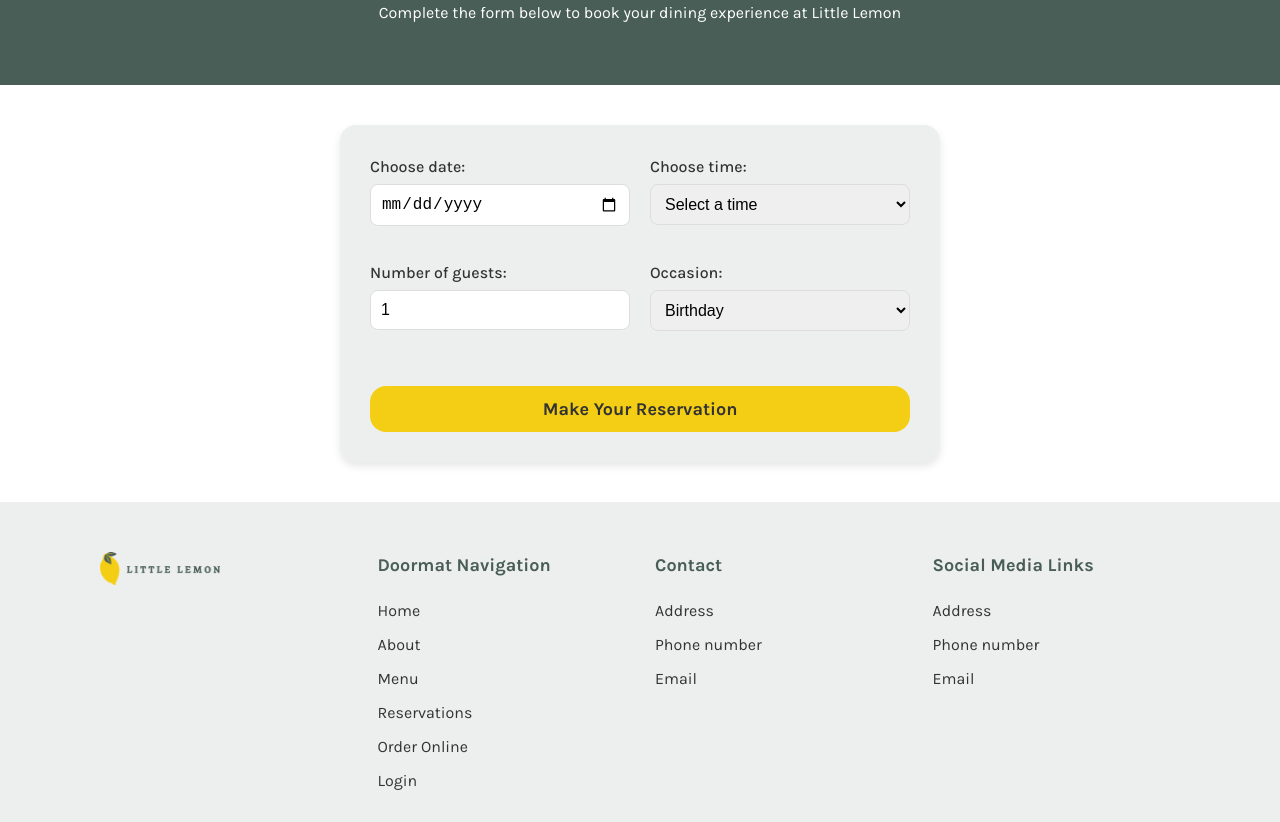
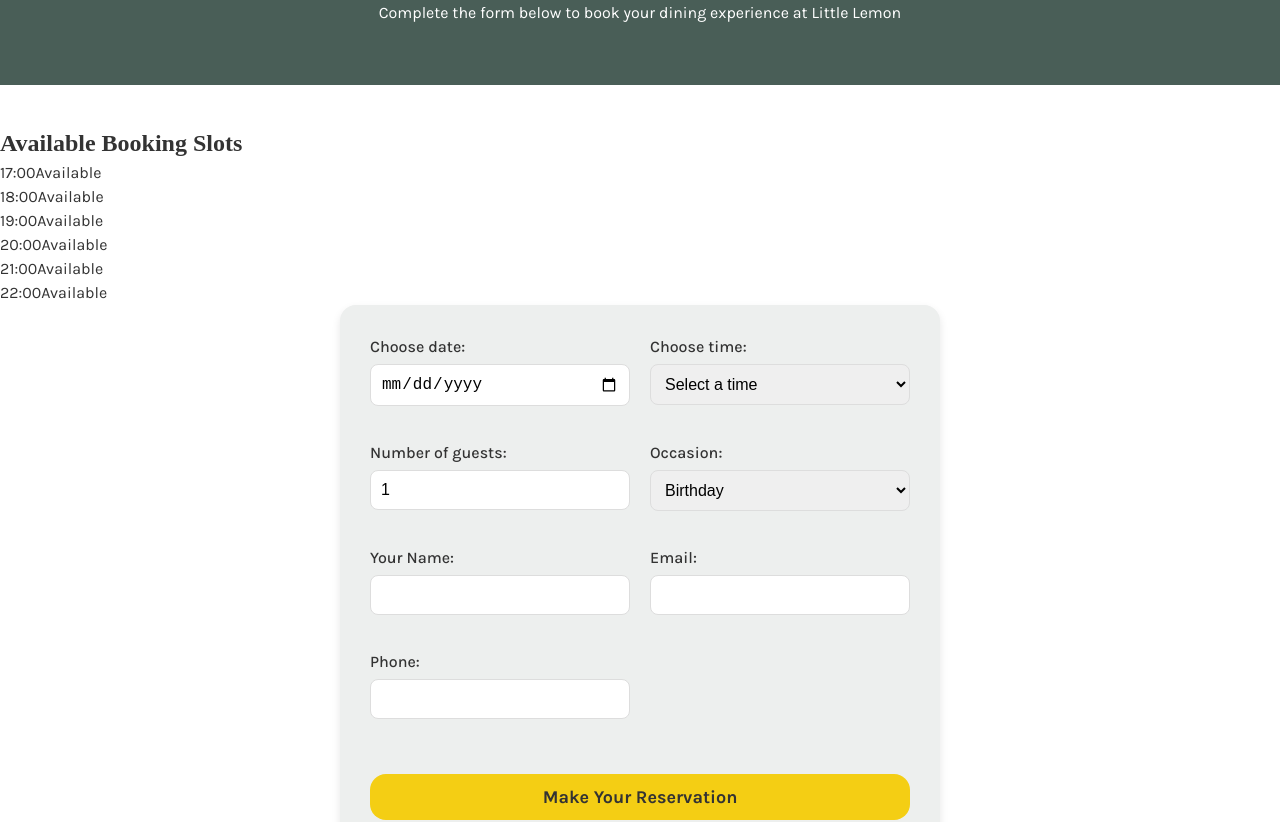
Before and after one commit to gene0524/little-lemon-app, a React (Create React App) app: page /booking in a window 1280 px wide. Shown: the part 320-1142 px from the top of the page. Built offline with nearby package versions, Linux system fonts and the light colour scheme; a web font is replaced by a local one.

Commit message:
feat(booking): implement state management for booking slots

```diff
--- a/src/App.js
+++ b/src/App.js
@@ -1,24 +1,16 @@
 import './App.css';
-import { BrowserRouter as Router, Routes, Route } from 'react-router-dom';
+import { BrowserRouter as Router } from 'react-router-dom';
 import Header from './components/Header';
 import Nav from './components/Nav';
 import Footer from './components/Footer';
-import HomePage from './components/HomePage';
-import BookingPage from './components/BookingPage';
+import Main from './components/Main';
 
 function App() {
   return (
     <Router>
       <Header />
       <Nav />
-      <Routes>
-        <Route path="/" element={<HomePage />} />
-        <Route path="/booking" element={<BookingPage />} />
-        <Route path="/about" element={<h1>About Page (Coming Soon)</h1>} />
-        <Route path="/menu" element={<h1>Menu Page (Coming Soon)</h1>} />
-        <Route path="/order-online" element={<h1>Order Online Page (Coming Soon)</h1>} />
-        <Route path="/login" element={<h1>Login Page (Coming Soon)</h1>} />
-      </Routes>
+      <Main />
       <Footer />
     </Router>
   );
--- a/src/components/BookingForm.js
+++ b/src/components/BookingForm.js
@@ -1,14 +1,15 @@
 import React, { useState } from 'react';
 
-function BookingForm() {
+function BookingForm({ availableTimes, updateTimes }) {
   const [formData, setFormData] = useState({
     date: '',
     time: '',
     guests: 1,
-    occasion: 'Birthday'
+    occasion: 'Birthday',
+    name: '',
+    email: '',
+    phone: ''
   });
-
-  const availableTimes = ['17:00', '18:00', '19:00', '20:00', '21:00', '22:00'];
 
   const handleChange = (e) => {
     const { name, value } = e.target;
@@ -16,6 +17,11 @@ function BookingForm() {
       ...prevState,
       [name]: value
     }));
+
+    // If date changes, update available times
+    if (name === 'date') {
+      updateTimes(value);
+    }
   };
 
   const handleSubmit = (e) => {
@@ -79,7 +85,45 @@ function BookingForm() {
         >
           <option value="Birthday">Birthday</option>
           <option value="Anniversary">Anniversary</option>
+          <option value="Business">Business</option>
+          <option value="Other">Other</option>
         </select>
+      </div>
+
+      <div className="form-group">
+        <label htmlFor="name">Your Name:</label>
+        <input
+          type="text"
+          id="name"
+          name="name"
+          value={formData.name}
+          onChange={handleChange}
+          required
+        />
+      </div>
+
+      <div className="form-group">
+        <label htmlFor="email">Email:</label>
+        <input
+          type="email"
+          id="email"
+          name="email"
+          value={formData.email}
+          onChange={handleChange}
+          required
+        />
+      </div>
+
+      <div className="form-group">
+        <label htmlFor="phone">Phone:</label>
+        <input
+          type="tel"
+          id="phone"
+          name="phone"
+          value={formData.phone}
+          onChange={handleChange}
+          required
+        />
       </div>
 
       <button type="submit" className="reserve-button">Make Your Reservation</button>
--- a/src/components/BookingPage.js
+++ b/src/components/BookingPage.js
@@ -1,7 +1,8 @@
 import React from 'react';
 import BookingForm from './BookingForm';
+import BookingSlot from './BookingSlot';
 
-function BookingPage() {
+function BookingPage({ availableTimes, updateTimes }) {
   return (
     <main className="booking-page">
       <section className="booking-hero">
@@ -9,8 +10,20 @@ function BookingPage() {
         <p>Complete the form below to book your dining experience at Little Lemon</p>
       </section>
 
+      <section className="available-slots">
+        <h2>Available Booking Slots</h2>
+        <div className="slots-container">
+          {availableTimes.map((time, index) => (
+            <BookingSlot key={index} time={time} />
+          ))}
+        </div>
+      </section>
+
       <section className="booking-form-container">
-        <BookingForm />
+        <BookingForm
+          availableTimes={availableTimes}
+          updateTimes={updateTimes}
+        />
       </section>
     </main>
   );
--- /dev/null
+++ b/src/components/BookingSlot.js
@@ -0,0 +1,12 @@
+import React from 'react';
+
+function BookingSlot({ time }) {
+  return (
+    <div className="booking-slot">
+      <span className="slot-time">{time}</span>
+      <span className="slot-status">Available</span>
+    </div>
+  );
+}
+
+export default BookingSlot;
--- a/src/components/Main.js
+++ b/src/components/Main.js
@@ -1,108 +1,52 @@
-import React from 'react';
-import bruschettaImage from '../assets/bruchetta.jpg';  // Adjust path as needed
-import greekSaladImage from '../assets/greek-salad.jpg';  // Adjust path as needed
-import lemonDessertImage from '../assets/lemon-dessert.jpg';  // Adjust path as needed
-import heroImage from '../assets/plate-food.jpg';  // Adjust path as needed
+import React, { useReducer } from 'react';
+import { Routes, Route } from 'react-router-dom';
+import HomePage from './HomePage';
+import BookingPage from './BookingPage';
+
+// Define the reducer function for available times
+const availableTimesReducer = (state, action) => {
+  switch(action.type) {
+    case 'UPDATE_TIMES':
+      // For now, return the same times regardless of date as specified in instructions
+      return state;
+    default:
+      return state;
+  }
+};
+
+// Initialize times function
+const initializeTimes = () => {
+  // Return initial available times
+  return ['17:00', '18:00', '19:00', '20:00', '21:00', '22:00'];
+};
 
 function Main() {
+  // Use the reducer for available times
+  const [availableTimes, dispatch] = useReducer(availableTimesReducer, null, initializeTimes);
+
+  // Function to update times based on selected date
+  const updateTimes = (date) => {
+    dispatch({ type: 'UPDATE_TIMES', payload: date });
+  };
+
   return (
     <main>
-      {/* Hero Section */}
-      <section className="hero">
-        <div className="hero-content">
-          <h1>Little Lemon</h1>
-          <h2>Chicago</h2>
-          <p>We are a family owned Mediterranean restaurant, focused on traditional recipes served with a modern twist.</p>
-          <button className="reserve-button">Reserve a Table</button>
-        </div>
-        <img src={heroImage} alt="Restaurant dish" className="hero-image" />
-      </section>
-
-      {/* Specials Section */}
-      <section className="specials">
-        <div className="specials-header">
-          <h3 className="specials-title">Weekly specials</h3>
-          <button className="online-menu-button">Online Menu</button>
-        </div>
-
-        <div className="cards-container">
-          <div className="card">
-            <img src={greekSaladImage} alt="Greek salad" className="card-image" />
-            <div className="card-content">
-              <div className="card-title">
-                <h4>Greek salad</h4>
-                <span className="card-price">$12.99</span>
-              </div>
-              <p className="card-description">The famous greek salad of crispy lettuce, peppers, olives and our Chicago style feta cheese, garnished with crunchy garlic and rosemary croutons.</p>
-              <button className="delivery-button">Order a delivery</button>
-            </div>
-          </div>
-
-          <div className="card">
-            <img src={bruschettaImage} alt="Bruschetta" className="card-image" />
-            <div className="card-content">
-              <div className="card-title">
-                <h4>Bruschetta</h4>
-                <span className="card-price">$5.99</span>
-              </div>
-              <p className="card-description">Our Bruschetta is made from grilled bread that has been smeared with garlic and seasoned with salt and olive oil.</p>
-              <button className="delivery-button">Order a delivery</button>
-            </div>
-          </div>
-
-          <div className="card">
-            <img src={lemonDessertImage} alt="Lemon Dessert" className="card-image" />
-            <div className="card-content">
-              <div className="card-title">
-                <h4>Lemon Dessert</h4>
-                <span className="card-price">$5.00</span>
-              </div>
-              <p className="card-description">This comes straight from grandma's recipe book, every last ingredient has been sourced and is as authentic as can be imagined.</p>
-              <button className="delivery-button">Order a delivery</button>
-            </div>
-          </div>
-        </div>
-      </section>
-
-      {/* Testimonials Section */}
-      <section className="testimonials">
-        <h3>Testimonials</h3>
-        <div className="testimonials-container">
-          <div className="testimonial-card">
-            <div className="rating">Rating</div>
-            <h4>Name</h4>
-            <p>Review text</p>
-          </div>
-          <div className="testimonial-card">
-            <div className="rating">Rating</div>
-            <h4>Name</h4>
-            <p>Review text</p>
-          </div>
-          <div className="testimonial-card">
-            <div className="rating">Rating</div>
-            <h4>Name</h4>
-            <p>Review text</p>
-          </div>
-          <div className="testimonial-card">
-            <div className="rating">Rating</div>
-            <h4>Name</h4>
-            <p>Review text</p>
-          </div>
-        </div>
-      </section>
-
-      {/* About Section */}
-      <section className="about">
-        <div className="about-content">
-          <h1>Little Lemon</h1>
-          <h2>Chicago</h2>
-          <p>Amet minim mollit non deserunt ullamco est sit aliqua dolor do amet sint. Velit officia consequat duis enim velit mollit. Exercitation veniam consequat sunt nostrud amet.</p>
-          <p>Amet minim mollit non deserunt ullamco est sit aliqua dolor do amet sint. Velit officia consequat duis enim velit mollit.</p>
-        </div>
-        <div className="about-images">
-          {/* Placeholder for about images */}
-        </div>
-      </section>
+      <Routes>
+        <Route path="/" element={<HomePage />} />
+        <Route
+          path="/booking"
+          element={
+            <BookingPage
+              availableTimes={availableTimes}
+              updateTimes={updateTimes}
+            />
+          }
+        />
+        <Route path="/about" element={<h1>About Page (Coming Soon)</h1>} />
+        <Route path="/menu" element={<h1>Menu Page (Coming Soon)</h1>} />
+        <Route path="/order-online" element={<h1>Order Online Page (Coming Soon)</h1>} />
+        <Route path="/login" element={<h1>Login Page (Coming Soon)</h1>} />
+      </Routes>
     </main>
   );
 }
```
